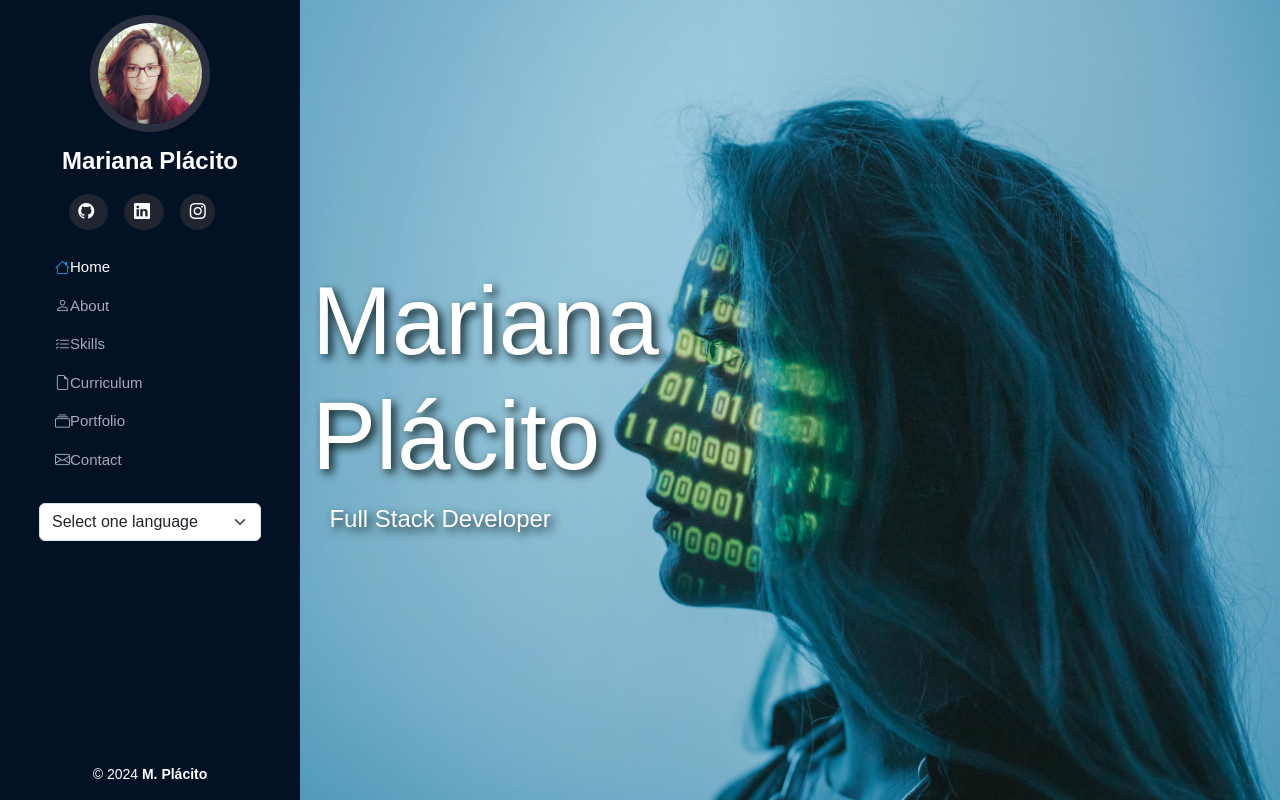
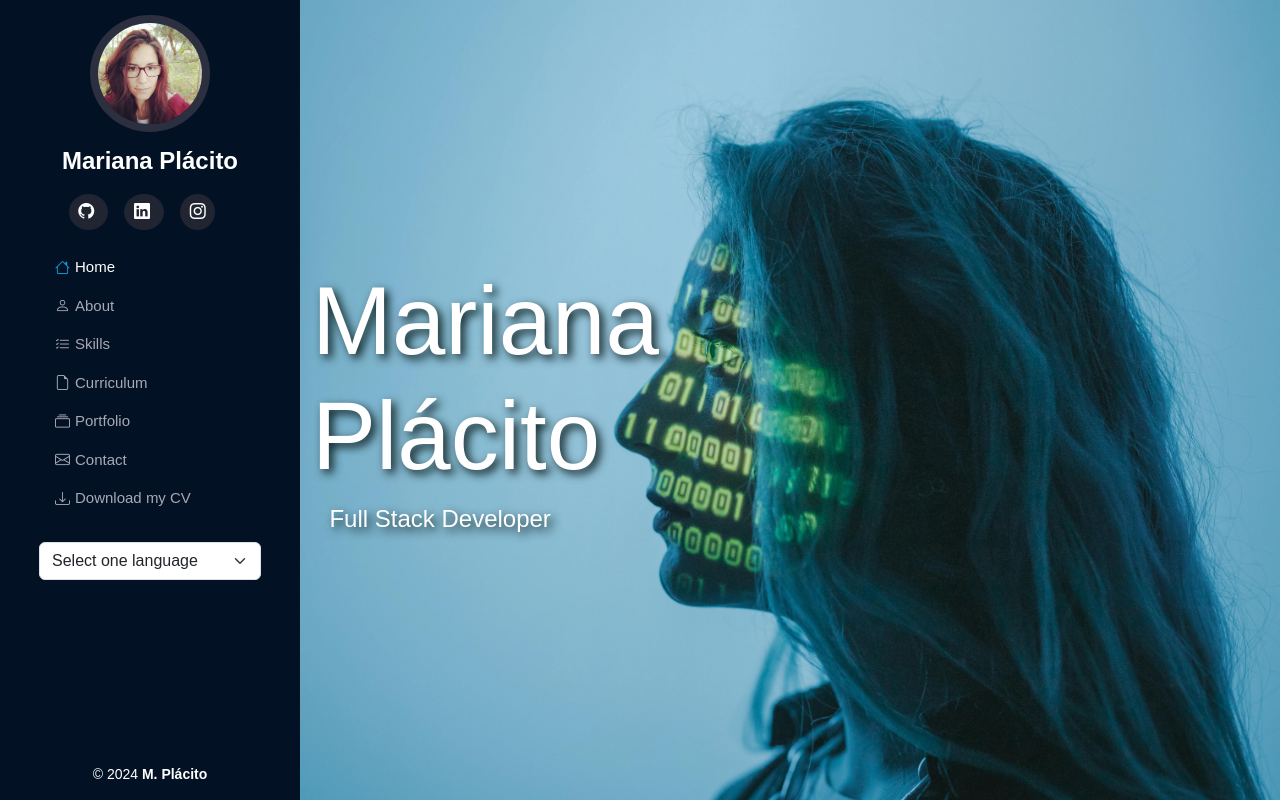
Before and after one commit to Placito/My_Portfolio, a Flask app: page / in a window 1280 px wide. Shown: the top 804 px of the page. Run offline with Flask 3, Linux system fonts and the light colour scheme; some libraries are stand-ins or nearby versions.

Commit message:
add endpoint to download

```diff
--- a/app.py
+++ b/app.py
@@ -1,4 +1,4 @@
-from flask import Flask, current_app, render_template, redirect, request, flash, session, url_for, jsonify, send_file
+from flask import Flask, current_app, render_template, redirect, request, flash, send_from_directory, session, url_for, jsonify, send_file
 from flask_mail import Mail, Message
 from waitress import serve
 from flask_babel import Babel, gettext as _
@@ -89,6 +89,10 @@ def get_translation(lang):
         print(f"File not found at: {file_path}")  # Debug output
         return jsonify({'error': 'File not found'}), 404
 
+@app.route('/cv_file')
+def cv_file():
+    return send_from_directory('static/img', 'resume.pdf', as_attachment=True)
+
 # Serve the application with Waitress
 if __name__ == '__main__':
     serve(app, host='0.0.0.0', port=8080)
--- a/static/style.css
+++ b/static/style.css
@@ -77,6 +77,10 @@ html, body {
 .nav-menu .active:focus i,
 .nav-menu li:hover > a i {
     color: #149ddd;
+}
+.nav-link {
+    display: flex;
+    gap: 5px;
 }
 .main {
     margin-left: 300px;
@@ -219,6 +223,11 @@ html, body {
     margin: auto;
     height: 60%;
 }
+.file {
+    text-decoration: none;
+    margin-left: 10px;
+    font-size: large;
+}
 /* Animation */
 [data-anime] {
     opacity: 0;
--- a/templates/index.html
+++ b/templates/index.html
@@ -30,22 +30,25 @@
         <nav id="nvbar" class="nav-menu">
             <ul class="nav flex-column">
                 <li class="nav-item">
-                  <a id="nav-home" class="nav-link active" aria-current="page" href="#home"><i class="bi bi-house"></i><span data-i18n="nav-home"> {{ _('Home') }}</span></a>
+                  <a id="nav-home" class="nav-link active" aria-current="page" href="#home"><i class="bi bi-house"></i> <span data-i18n="nav-home"> {{ _('Home') }}</span></a>
                 </li>
                 <li class="nav-item">
-                  <a id="nav-about" class="nav-link" href="#about"><i class="bi bi-person"></i><span data-i18n="nav-about"> {{ _('About') }}</span></a>
+                  <a id="nav-about" class="nav-link" href="#about"><i class="bi bi-person"></i> <span data-i18n="nav-about"> {{ _('About') }}</span></a>
                 </li>
                 <li class="nav-item">
-                  <a id="nav-skills" class="nav-link" href="#skills"><i class="bi bi-list-check"></i><span data-i18n="nav-skills"> {{ _('Skills') }}</span></a>
+                  <a id="nav-skills" class="nav-link" href="#skills"><i class="bi bi-list-check"></i> <span data-i18n="nav-skills"> {{ _('Skills') }}</span></a>
                 </li>
                 <li class="nav-item">
-                    <a id="nav-curriculum" class="nav-link" href="#curriculum"><i class="bi bi-file-earmark"></i><span data-i18n="nav-curriculum"> {{ _('Curriculum') }}</span></a>
+                    <a id="nav-curriculum" class="nav-link" href="#curriculum"><i class="bi bi-file-earmark"></i> <span data-i18n="nav-curriculum"> {{ _('Curriculum') }}</span></a>
                 </li>
                 <li class="nav-item">
-                    <a id="nav-portfolio" class="nav-link" href="#portfolio"><i class="bi bi-collection"></i><span data-i18n="nav-portfolio">  {{ _('Portfolio') }}</span></a>
+                    <a id="nav-portfolio" class="nav-link" href="#portfolio"><i class="bi bi-collection"></i> <span data-i18n="nav-portfolio">  {{ _('Portfolio') }}</span></a>
                 </li>
                 <li class="nav-item">
-                    <a id="nav-contact" class="nav-link" href="#contact"><i class="bi bi-envelope"></i><span data-i18n="nav-contact">  {{ _('Contact') }}</span></a>
+                    <a id="nav-contact" class="nav-link" href="#contact"><i class="bi bi-envelope"></i> <span data-i18n="nav-contact">  {{ _('Contact') }}</span></a>
+                </li>
+                <li class="nav-item">
+                    <a id="nav-contact" class="nav-link" href="#download"><i class="bi bi-download"></i> <span data-i18n="nav-download">  {{ _('Download my CV') }}</span></a>
                 </li>
             </ul>
             <br/>
@@ -291,11 +294,11 @@
                     <div class="col-md-5">
                         <div class="card p-5 shadow border-0" data-anime="up">
                             <div class="address">
-                                <h4><i class="bi bi-geo-alt"></i><span data-i18n="location">{{ _('Location:') }}</span>:</h4>
+                                <h4><i class="bi bi-geo-alt"></i><span data-i18n="location">{{ _('Location:') }}</span></h4>
                                 <p id="location">Bajouca, Leiria</p>
                             </div>
                             <div class="email">
-                                <h4 id="email-title"><i class="bi bi-envelope"></i><span data-i18n="email-title">{{ _('Email:') }}</span>:</h4>
+                                <h4 id="email-title"><i class="bi bi-envelope"></i><span data-i18n="email-title">{{ _('Email:') }}</span></h4>
                                 <p>mariana.placito@gmail.com</p>
                             </div>
                             <iframe src="https://www.google.com/maps/embed?pb=!1m18!1m12!1m3!1d24489.190832720324!2d-8.800835852293448!3d39.8932994545461!2m3!1f0!2f0!3f0!3m2!1i1024!2i768!4f13.1!3m3!1m2!1s0xd226c7793b13f8f%3A0x500ebbde490c100!2sBajouca!5e0!3m2!1spt-PT!2spt!4v1715612633728!5m2!1spt-PT!2spt" width="400" height="300" style="border:0;" allowfullscreen="" loading="lazy" class="w-100" referrerpolicy="no-referrer-when-downgrade"></iframe>
@@ -314,12 +317,16 @@
                                 </div>
                                 <div class="col-12">
                                     <label id="label-message" for="message" class="form-label" data-i18n="label-message">{{ _('Message:') }}</label>
-                                    <textarea class="form-control" id="message" name="message" rows="10" data-i18n-placeholder="write-your-message" placeholder="{{ _('Write your message') }}..."></textarea>
+                                    <textarea class="form-control" id="message" name="message" rows="9" data-i18n-placeholder="write-your-message" placeholder="{{ _('Write your message') }}..."></textarea>
                                 </div>
                                 <div class="col-12 d-flex justify-content-center mt-4">
                                   <button id="btn-send" type="submit" class="btn btn-outline-primary" data-i18n="btn-send">{{ _('Send') }}</button>
                                 </div>
                             </form>
+                            <div id="download" class="d-flex mt-2">
+                                <h5>{{ _('Download my CV:') }}</h5>
+                                <a class="file" href="{{ url_for('cv_file') }}"><i class="bi bi-file-earmark-pdf"></i></a>
+                            </div>
                         </div>
                     </div>
                 </div>
```
Also changed, not shown: translations/en/LC_MESSAGES/messages.po, translations/pt/LC_MESSAGES/messages.po, 1 other file.
